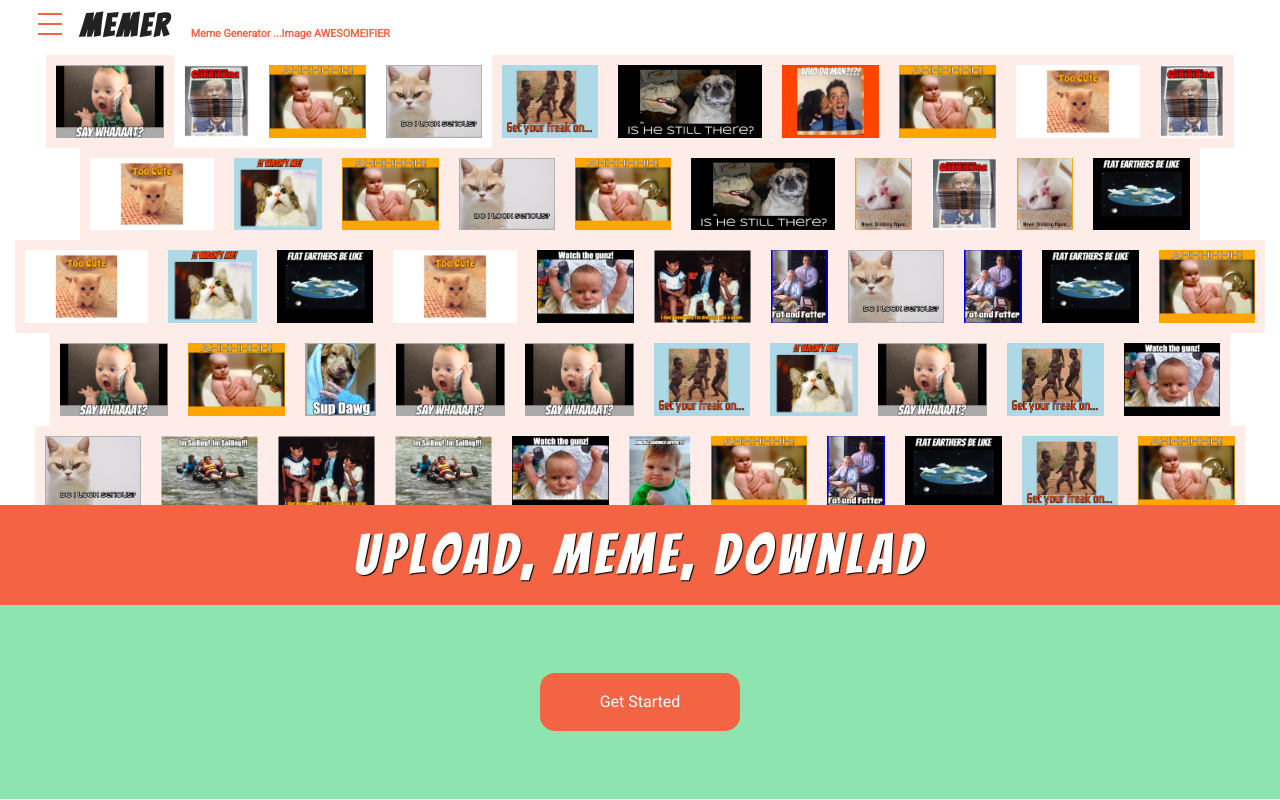
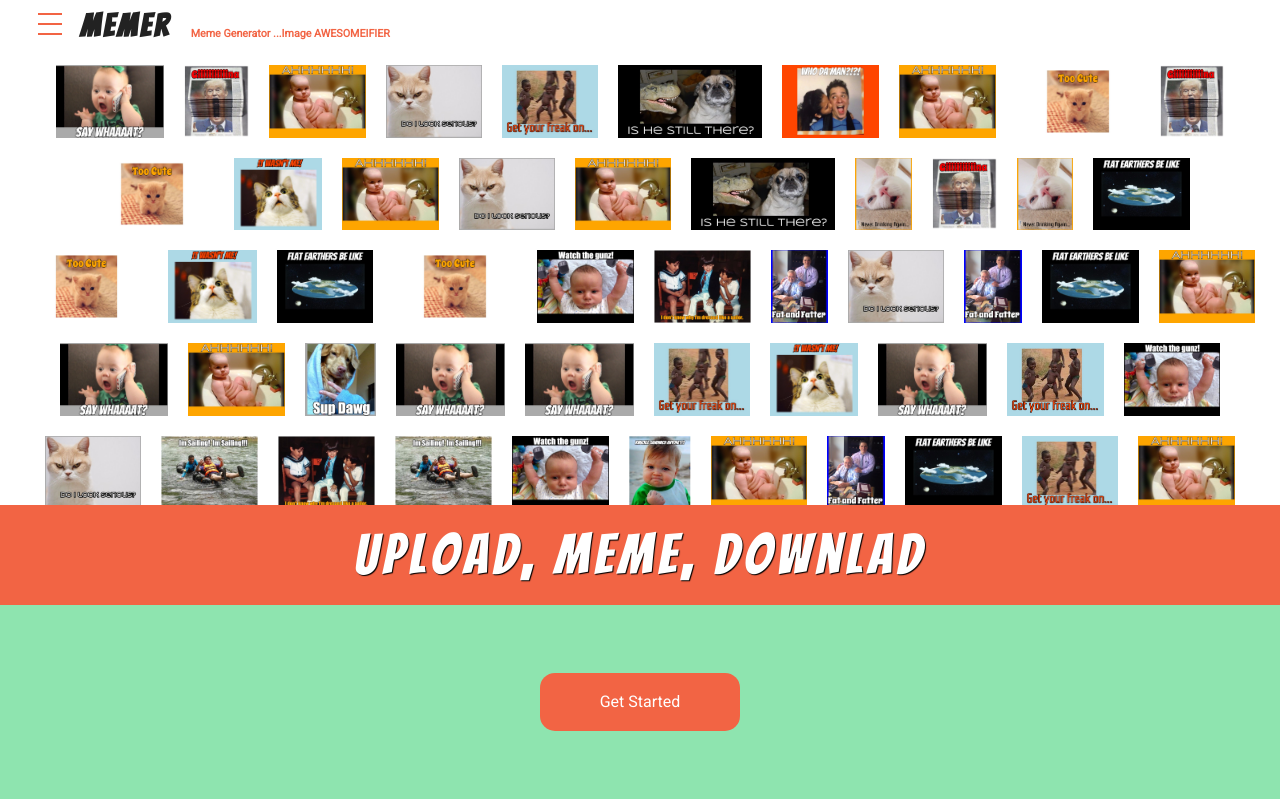
Before and after one commit to matthewmp/memer, a React (Create React App) app: page /#/ in a window 1280 px wide. Built offline with nearby package versions, Linux system fonts and the light colour scheme; a web font is replaced by a local one.

Commit message:
removed animation

```diff
--- a/src/css/search.css
+++ b/src/css/search.css
@@ -97,11 +97,11 @@
 
 /*    Animations    */
 
-@keyframes fade {
+/*@keyframes fade {
 	0%{background: rgba(242, 100, 68, 0);}
 
 	100%{background: rgba(242, 100, 68, 0.89);}
-}
+}*/
 
 @keyframes opacity {
 	0%{opacity: 0;}
--- a/src/css/slideshow.css
+++ b/src/css/slideshow.css
@@ -10,6 +10,7 @@
   max-width: 80%;
   padding: 10px;
   overflow: hidden;
+
 }
 
 .slider img{
```
